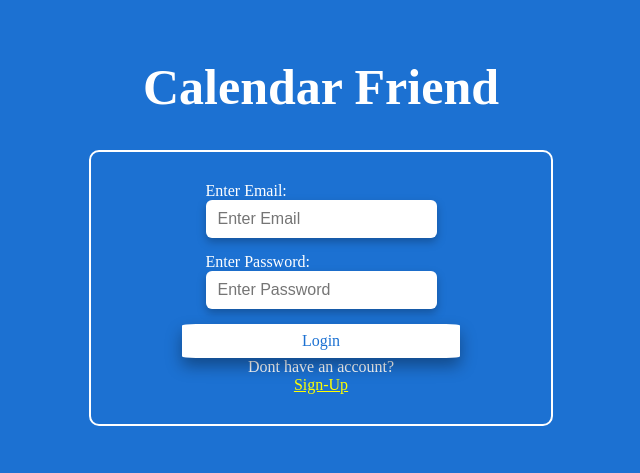
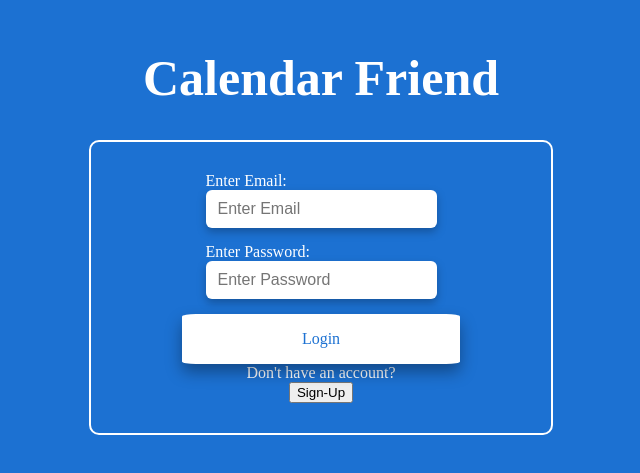
Before and after one commit to TylerReidd/CalendarFriend, a React (Vite) app in the folder ReactApp/Calendar-Friend/: page /CalendarFriend/login in a window 1280 px wide. Shown: the part 175-648 px from the top of the page, without its empty margins (319-959 px from the left). Built offline with nearby package versions, Linux system fonts and the light colour scheme.

Commit message:
Minor Fix Dashboard
Fixed dashboard display buttons.

```diff
--- a/ReactApp/Calendar-Friend/src/App.css
+++ b/ReactApp/Calendar-Friend/src/App.css
@@ -249,7 +249,7 @@ body
   align-items: center;
   justify-content: center;
 
-  padding: 2% 30%;
+  padding: 4% 30%;
 	width: auto;
 	height: auto;
 
@@ -413,8 +413,7 @@ body
 {
   display: flex;
   flex-direction: column;
-  padding: 8%;
-  margin: 8%;
+  padding: 10%;
   width: auto;
   height: auto;
 }
--- a/ReactApp/Calendar-Friend/src/components/EventCard.jsx
+++ b/ReactApp/Calendar-Friend/src/components/EventCard.jsx
@@ -69,7 +69,7 @@ const EventCard = ({email, firstName, lastName, eventId, eventTitle, host}) => {
       </div>
 
       <div className="eventCardButtons" id="eventCardButtons">
-        <button onClick={() => navigateToEventDetails()} className="eventCardViewDetailsButton">View Event Details</button>
+        <button onClick={() => navigateToEventDetails()} className="eventCardViewDetailsButton">Accept/View Event</button>
 
         <button onClick={() => declineEvent()} className="eventCardViewDetailsButton"> Decline Event </button>
       </div>
--- a/ReactApp/Calendar-Friend/src/components/RegistrationForm.jsx
+++ b/ReactApp/Calendar-Friend/src/components/RegistrationForm.jsx
@@ -1,6 +1,7 @@
+
+const RegistrationForm = ({email, setEmail, firstName, setFirstName, lastName, setLastName, password, setPassword, confirmPassword, setConfirmPassword, handleSubmit, errorMessage}) => {
 
 
-const RegistrationForm = ({email, setEmail, firstName, setFirstName, lastName, setLastName, password, setPassword, confirmPassword, setConfirmPassword, handleSubmit, errorMessage}) => {
 
   return (
         <form
@@ -51,7 +52,7 @@ const RegistrationForm = ({email, setEmail, firstName, setFirstName, lastName, s
 
             <label>Confirm Password:</label>
             <input
-              className="input-2"
+              className="input-with-label"
               type="password"
               id="confirmPasswordField"
               name="confirmPasswordField"
@@ -64,10 +65,7 @@ const RegistrationForm = ({email, setEmail, firstName, setFirstName, lastName, s
               <button class="btn-1" type="submit" id="submit" name="submit">Create Account</button>
 
               {errorMessage && <p style={{color: 'red'}}>{errorMessage}</p>}
-            <div>
 
-                <a style={{display: "flex", justifyContent: "center",alignItems: "center", paddingTop: "6px"}}href="Login.html"> Return to Login Page </a>
-            </div>
         </form>
 
   )
--- a/ReactApp/Calendar-Friend/src/pages/Login.jsx
+++ b/ReactApp/Calendar-Friend/src/pages/Login.jsx
@@ -20,6 +20,18 @@ const Login = () => {
       }
     });
   };
+
+  const navigateToRegister = () => {
+    navigate("/register", {
+      state:
+      {
+      }
+    });
+  };
+
+  const handleSignUp = () => {
+    navigateToRegister();
+  }
 
   const handleSubmit = (event) => {
     event.preventDefault();
@@ -60,8 +72,8 @@ const Login = () => {
         />
 
         <div>
-          <p>Dont have an account?</p>
-          <a href='/register'>Sign-Up</a>
+          <p>Don't have an account?</p>
+         <button onClick={handleSignUp}>Sign-Up</button>
         </div>
 
       </div>
--- a/ReactApp/Calendar-Friend/src/pages/Register.jsx
+++ b/ReactApp/Calendar-Friend/src/pages/Register.jsx
@@ -5,6 +5,20 @@ import RegistrationForm from '../components/RegistrationForm';
 const Register = () => {
 
   const navigate = useNavigate();
+
+
+  const handleBackToLogin = () => {
+    navigateToLogin();
+  }
+
+  const navigateToLogin = () => {
+    navigate("/Login", {
+      state:
+      {
+      }
+    });
+  };
+
   const [errorMessage, setErrorMessage] = useState('')
   const [firstName, setFirstName] = useState('')
   const [lastName, setLastName] = useState('')
@@ -24,18 +38,17 @@ const Register = () => {
       setErrorMessage("Missing Fields")
     }
     else {
-      fetch("http://localhost:3000/AuthenticateUser", {
+      fetch("http://localhost:3000/CreateUser", {
         method: "POST",
         headers: {
           "Content-Type":"application/json" },
-          body: JSON.stringify({
-            firstName, lastName, email, password, confirmPassword
-          })
+          body: JSON.stringify({ firstName, lastName, email, password })
       })
       .then(response => response.json())
       .then(data=> {
-        if (data.success) {
-          navigate('/register');
+        if (data.success)
+        {
+          navigateToLogin();
         } else {
           setErrorMessage("Error creating account")
         }
@@ -48,7 +61,7 @@ const Register = () => {
 
   return (
 
-    <div>
+    <div className="form-1">
       <RegistrationForm
         email={email}
         setEmail={setEmail}
@@ -63,37 +76,9 @@ const Register = () => {
         handleSubmit={handleSubmit}
         errorMessage={errorMessage}
       />
-
-      {/* Still need to set up and make sure back end api cnnection is happening to create user in mongo */}
+      <button onClick={handleBackToLogin}>Back to Login</button>
 
     </div>
-    // <div class="form-1">
-    //     <form id="RegisterForm">
-
-    //         <label>Enter First Name:</label>
-    //         <input class="input-1" type="text" id="firstNameField" name="firstNameField" />
-
-    //         <label>Enter Last Name:</label>
-    //         <input class="input-1"  type="text" id="lastNameField" name="lastNameField" />
-
-    //         <label>Enter Email:</label>
-    //         <input class="input-1"  type="text" id="emailField" name="emailField" />
-
-    //         <label>Enter Password:</label>
-    //         <input class="input-1"  type="password" id="passwordField" name="passwordField" />
-
-    //         <label>Confirm Password:</label>
-    //         <input class="input-2" type="password" id="confirmPasswordField" name="confirmPasswordField" />
-
-
-    //         <div>
-    //             <button class="btn-1" type="submit" id="submit" name="submit">Create Account</button>
-    //         </div>
-    //         <div>
-    //             <a style="display: flex; justify-content: center; align-items: center; padding-top: 6px;" href="Login.html"> Return to Login Page </a>
-    //         </div>
-    //     </form>
-    // </div>
   )
 }
 
```
